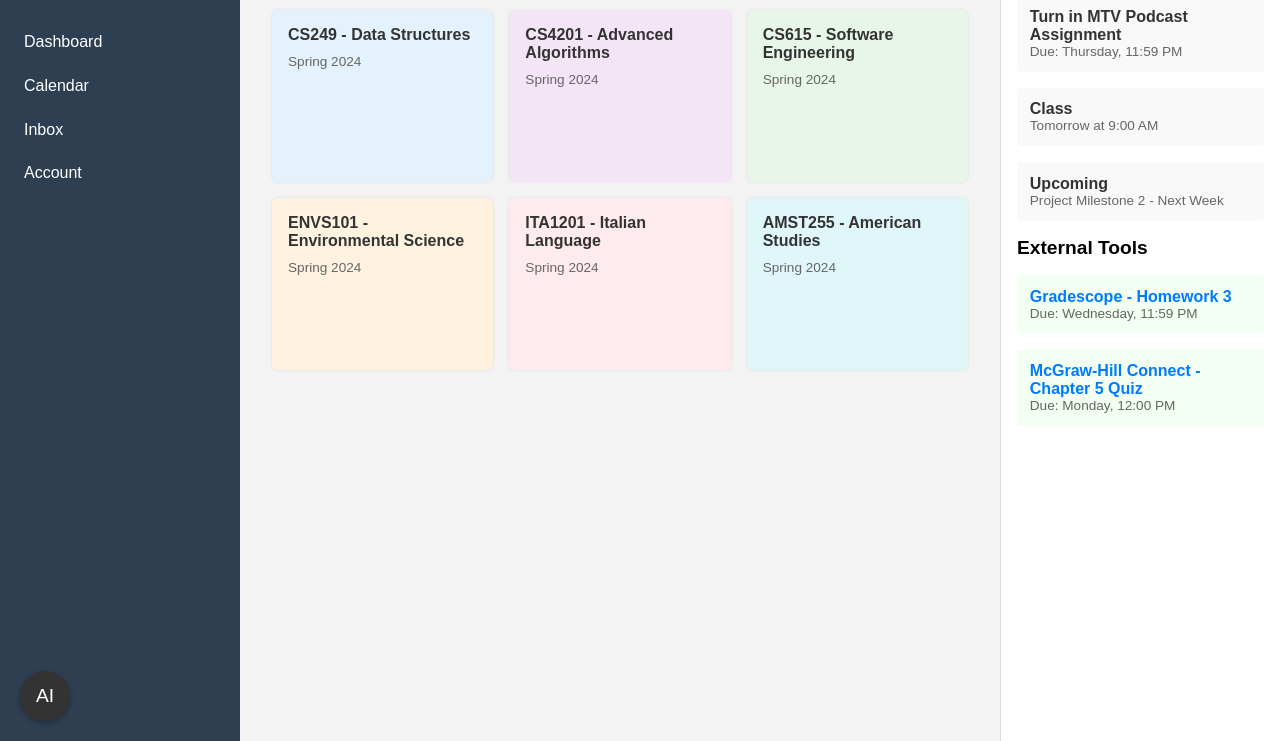
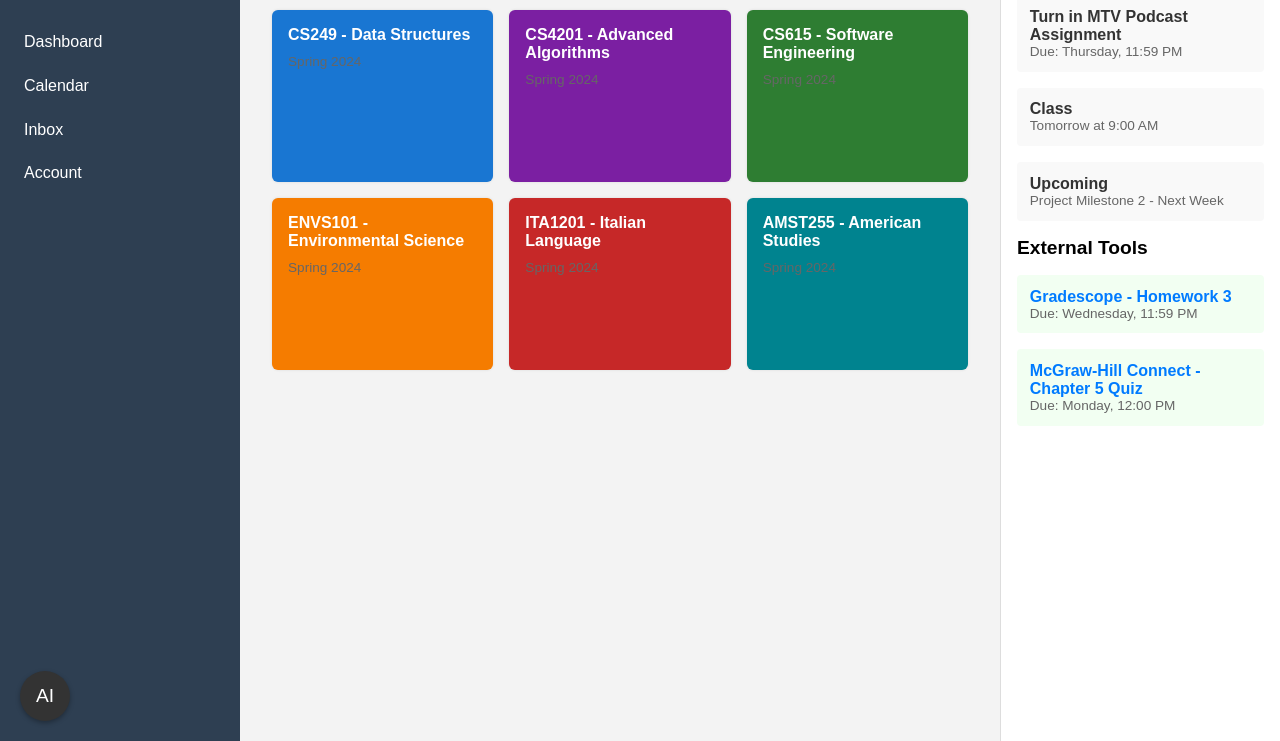
Before and after one commit to praneeth-vadrevu/Edu-Horizon, a plain HTML site: page index.html in a window 1280 px wide. Shown: the part 59-800 px from the top of the page. Drawn offline with Linux system fonts and the light colour scheme.

Commit message:
colours darkened a little bit

```diff
--- a/index.html
+++ b/index.html
@@ -305,38 +305,38 @@
     <div class="main-content">
       <h1>Dashboard</h1>
       <div class="card-grid">
-        <div class="course-card" style="background-color: #E3F2FD;">
-          <a href="Templates/cs249.html">
+        <div class="course-card" style="background-color: #1976D2; color: white;">
+          <a href="Templates/cs249.html" style="color: white;">
             <h3>CS249 - Data Structures</h3>
             <span class="course-term">Spring 2024</span>
           </a>
         </div>
-        <div class="course-card" style="background-color: #F3E5F5;">
-          <a href="Templates/CS4201.html">
+        <div class="course-card" style="background-color: #7B1FA2; color: white;">
+          <a href="Templates/CS4201.html" style="color: white;">
             <h3>CS4201 - Advanced Algorithms</h3>
             <span class="course-term">Spring 2024</span>
           </a>
         </div>
-        <div class="course-card" style="background-color: #E8F5E9;">
-          <a href="Templates/CS615.html">
+        <div class="course-card" style="background-color: #2E7D32; color: white;">
+          <a href="Templates/CS615.html" style="color: white;">
             <h3>CS615 - Software Engineering</h3>
             <span class="course-term">Spring 2024</span>
           </a>
         </div>
-        <div class="course-card" style="background-color: #FFF3E0;">
-          <a href="Templates/ENVS101.html">
+        <div class="course-card" style="background-color: #F57C00; color: white;">
+          <a href="Templates/ENVS101.html" style="color: white;">
             <h3>ENVS101 - Environmental Science</h3>
             <span class="course-term">Spring 2024</span>
           </a>
         </div>
-        <div class="course-card" style="background-color: #FFEBEE;">
-          <a href="Templates/ITA1201.html">
+        <div class="course-card" style="background-color: #C62828; color: white;">
+          <a href="Templates/ITA1201.html" style="color: white;">
             <h3>ITA1201 - Italian Language</h3>
             <span class="course-term">Spring 2024</span>
           </a>
         </div>
-        <div class="course-card" style="background-color: #E0F7FA;">
-          <a href="Templates/AMST255.html">
+        <div class="course-card" style="background-color: #00838F; color: white;">
+          <a href="Templates/AMST255.html" style="color: white;">
             <h3>AMST255 - American Studies</h3>
             <span class="course-term">Spring 2024</span>
           </a>
```
